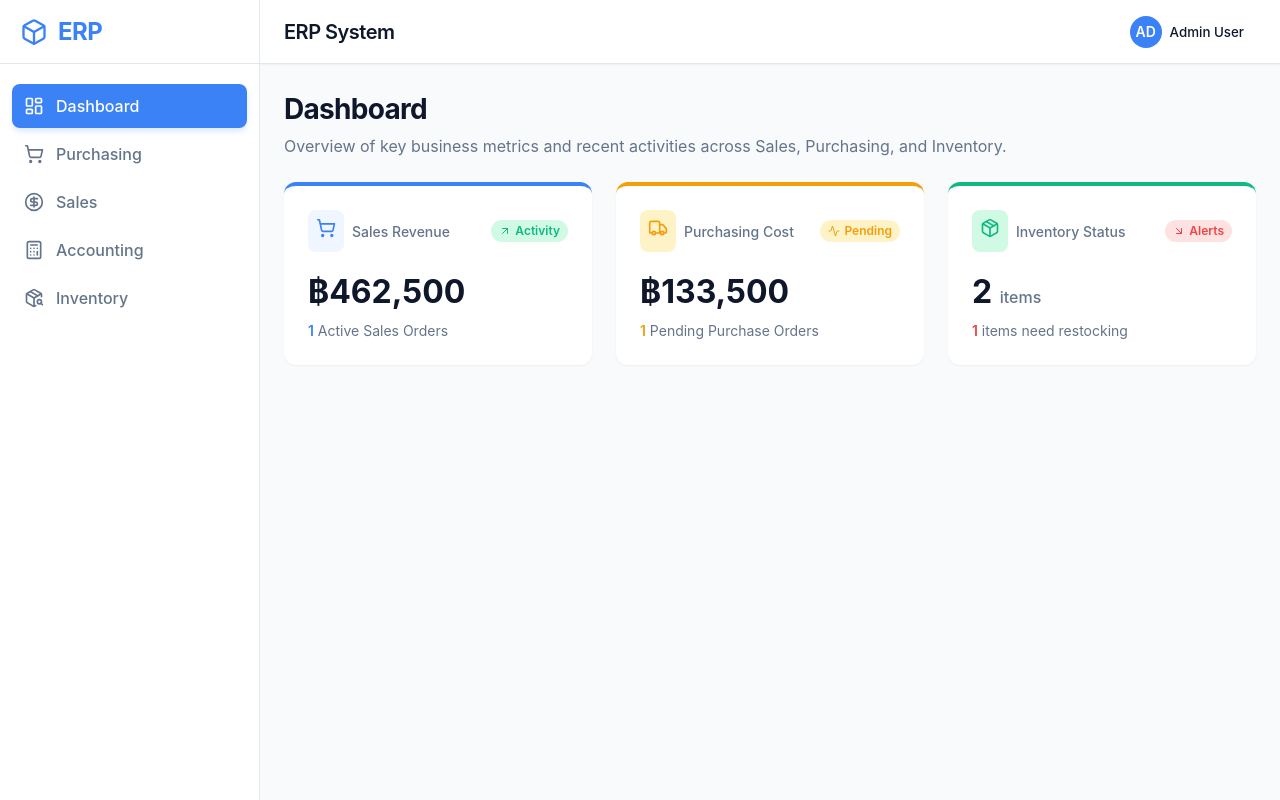
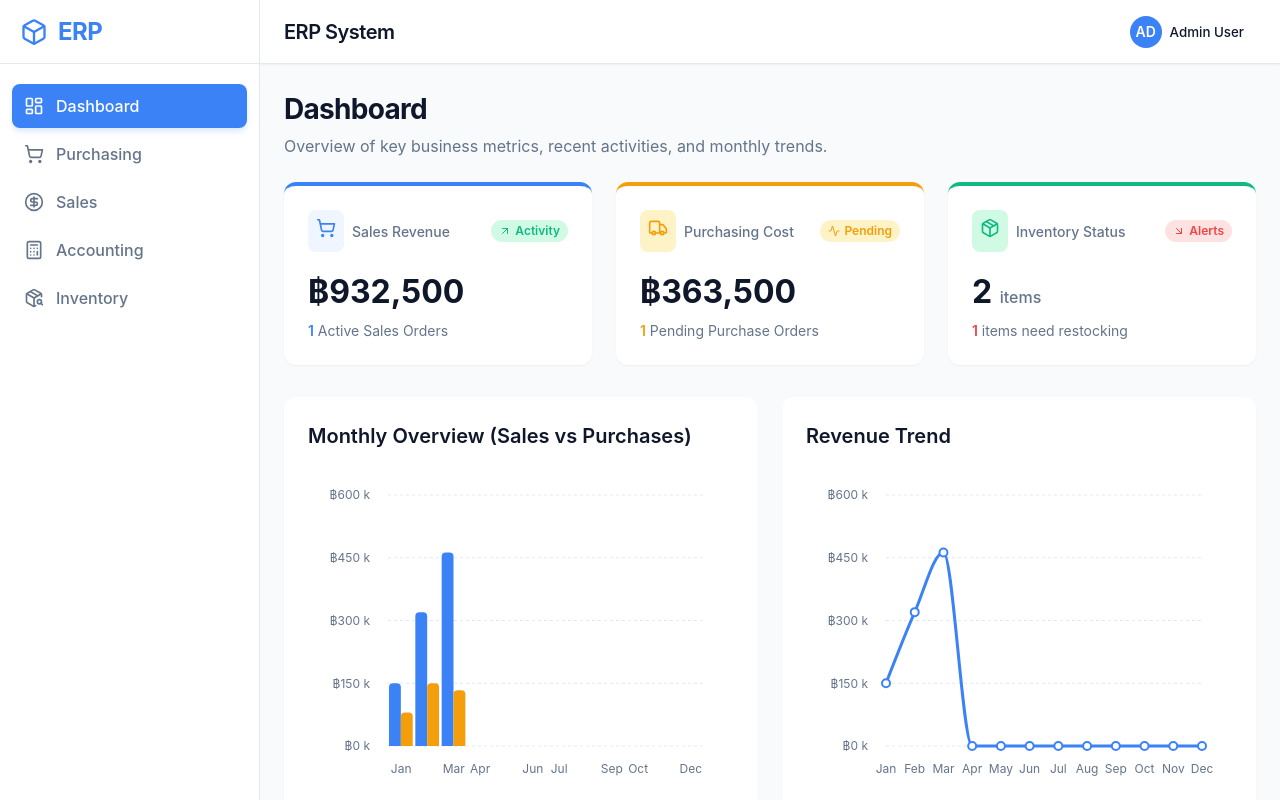
Before and after one commit to benchaphong/QERP, a React (Vite) app: page /dashboard in a window 1280 px wide. Built offline with nearby package versions, Linux system fonts and the light colour scheme.

Commit message:
feat(dashboard): add monthly charts for sales and purchases

```diff
--- a/package.json
+++ b/package.json
@@ -13,7 +13,8 @@
     "lucide-react": "^0.576.0",
     "react": "^19.2.0",
     "react-dom": "^19.2.0",
-    "react-router-dom": "^7.13.1"
+    "react-router-dom": "^7.13.1",
+    "recharts": "^3.7.0"
   },
   "devDependencies": {
     "@eslint/js": "^9.39.1",
--- a/src/context/AppContext.jsx
+++ b/src/context/AppContext.jsx
@@ -13,14 +13,18 @@ export const AppProvider = ({ children }) => {
 
     // Sales State
     const [salesOrders, setSalesOrders] = useState([
-        { id: 'SO-2026-001', customer: 'Global Retail Corp', date: '2026-03-01', total: 450000, status: 'Completed', items: [{ productId: 1, quantity: 128, price: 3500 }] },
-        { id: 'SO-2026-002', customer: 'Local Shop XYZ', date: '2026-03-02', total: 12500, status: 'Processing', items: [{ productId: 2, quantity: 4, price: 2800 }] },
+        { id: 'SO-2026-001', customer: 'Global Retail Corp', date: '2026-01-15', total: 150000, status: 'Completed', items: [{ productId: 1, quantity: 128, price: 3500 }] },
+        { id: 'SO-2026-002', customer: 'Local Shop XYZ', date: '2026-02-10', total: 320000, status: 'Completed', items: [{ productId: 1, quantity: 128, price: 3500 }] },
+        { id: 'SO-2026-003', customer: 'Global Retail Corp', date: '2026-03-01', total: 450000, status: 'Completed', items: [{ productId: 1, quantity: 128, price: 3500 }] },
+        { id: 'SO-2026-004', customer: 'Local Shop XYZ', date: '2026-03-02', total: 12500, status: 'Processing', items: [{ productId: 2, quantity: 4, price: 2800 }] },
     ]);
 
     // Purchasing State
     const [purchaseOrders, setPurchaseOrders] = useState([
-        { id: 'PO-2026-001', supplier: 'Tech Gadgets Inc.', date: '2026-03-01', total: 125000, status: 'Approved', items: [{ isNewProduct: false, productId: 1, quantity: 50, price: 2500 }] },
-        { id: 'PO-2026-002', supplier: 'Office Supplies Co.', date: '2026-03-02', total: 8500, status: 'Pending', items: [{ isNewProduct: false, productId: 2, quantity: 5, price: 1700 }] },
+        { id: 'PO-2026-001', supplier: 'Tech Gadgets Inc.', date: '2026-01-20', total: 80000, status: 'Approved', items: [{ isNewProduct: false, productId: 1, quantity: 50, price: 2500 }] },
+        { id: 'PO-2026-002', supplier: 'Office Supplies Co.', date: '2026-02-05', total: 150000, status: 'Approved', items: [{ isNewProduct: false, productId: 1, quantity: 50, price: 2500 }] },
+        { id: 'PO-2026-003', supplier: 'Tech Gadgets Inc.', date: '2026-03-01', total: 125000, status: 'Approved', items: [{ isNewProduct: false, productId: 1, quantity: 50, price: 2500 }] },
+        { id: 'PO-2026-004', supplier: 'Office Supplies Co.', date: '2026-03-02', total: 8500, status: 'Pending', items: [{ isNewProduct: false, productId: 2, quantity: 5, price: 1700 }] },
     ]);
 
     // Actions
--- a/src/modules/dashboard/Dashboard.jsx
+++ b/src/modules/dashboard/Dashboard.jsx
@@ -1,6 +1,9 @@
-import React from 'react';
+import React, { useMemo } from 'react';
 import { useAppContext } from '../../context/AppContext';
 import { ShoppingCart, Package, Truck, ArrowUpRight, ArrowDownRight, Activity } from 'lucide-react';
+import {
+    BarChart, Bar, XAxis, YAxis, CartesianGrid, Tooltip, Legend, ResponsiveContainer, LineChart, Line
+} from 'recharts';
 
 const Dashboard = () => {
     const { products, salesOrders, purchaseOrders } = useAppContext();
@@ -14,12 +17,50 @@ const Dashboard = () => {
     const lowStockItems = products.filter(p => p.stock < 20).length;
     const totalProducts = products.length;
 
+    // Process data for charts
+    const monthlyData = useMemo(() => {
+        const dataMap = {};
+
+        // Month names for mapping
+        const monthNames = ["Jan", "Feb", "Mar", "Apr", "May", "Jun", "Jul", "Aug", "Sep", "Oct", "Nov", "Dec"];
+
+        // Initialize an empty map for the year 2026 based on our mock data (or current year ideally)
+        monthNames.forEach(m => {
+            dataMap[m] = { name: m, sales: 0, purchases: 0 };
+        });
+
+        // Add Sales
+        salesOrders.forEach(order => {
+            if (order.status !== 'Cancelled') {
+                const date = new Date(order.date);
+                const month = monthNames[date.getMonth()];
+                if (dataMap[month]) {
+                    dataMap[month].sales += order.total;
+                }
+            }
+        });
+
+        // Add Purchases
+        purchaseOrders.forEach(order => {
+            if (order.status !== 'Cancelled') {
+                const date = new Date(order.date);
+                const month = monthNames[date.getMonth()];
+                if (dataMap[month]) {
+                    dataMap[month].purchases += order.total;
+                }
+            }
+        });
+
+        return Object.values(dataMap);
+    }, [salesOrders, purchaseOrders]);
+
     return (
         <div className="module-container">
             <h1 className="module-title">Dashboard</h1>
-            <p className="module-desc" style={{ marginBottom: '24px' }}>Overview of key business metrics and recent activities across Sales, Purchasing, and Inventory.</p>
+            <p className="module-desc" style={{ marginBottom: '24px' }}>Overview of key business metrics, recent activities, and monthly trends.</p>
 
-            <div className="dashboard-grid" style={{ display: 'grid', gridTemplateColumns: 'repeat(auto-fit, minmax(300px, 1fr))', gap: '24px' }}>
+            {/* Top Stat Cards */}
+            <div className="dashboard-grid" style={{ display: 'grid', gridTemplateColumns: 'repeat(auto-fit, minmax(300px, 1fr))', gap: '24px', marginBottom: '32px' }}>
                 {/* Sales Section */}
                 <div className="stat-card" style={{ padding: '24px', backgroundColor: 'var(--surface-color)', borderRadius: 'var(--radius-lg)', boxShadow: 'var(--shadow-sm)', borderTop: '4px solid #3b82f6', display: 'flex', flexDirection: 'column', gap: '16px' }}>
                     <div style={{ display: 'flex', justifyContent: 'space-between', alignItems: 'center' }}>
@@ -86,6 +127,56 @@ const Dashboard = () => {
                     </div>
                 </div>
             </div>
+
+            {/* Charts Section */}
+            <div style={{ display: 'grid', gridTemplateColumns: 'repeat(auto-fit, minmax(400px, 1fr))', gap: '24px' }}>
+                {/* Monthly Sales & Purchases Overview */}
+                <div style={{ padding: '24px', backgroundColor: 'var(--surface-color)', borderRadius: 'var(--radius-lg)', boxShadow: 'var(--shadow-sm)' }}>
+                    <h3 style={{ fontSize: '1.25rem', fontWeight: '600', marginBottom: '24px', color: 'var(--text-main)' }}>Monthly Overview (Sales vs Purchases)</h3>
+                    <div style={{ width: '100%', height: 350 }}>
+                        <ResponsiveContainer>
+                            <BarChart
+                                data={monthlyData}
+                                margin={{ top: 20, right: 30, left: 20, bottom: 5 }}
+                            >
+                                <CartesianGrid strokeDasharray="3 3" vertical={false} stroke="var(--border-color)" />
+                                <XAxis dataKey="name" axisLine={false} tickLine={false} tick={{ fill: 'var(--text-muted)', fontSize: 12 }} dy={10} />
+                                <YAxis axisLine={false} tickLine={false} tick={{ fill: 'var(--text-muted)', fontSize: 12 }} dx={-10} tickFormatter={(value) => `฿${value / 1000} k`} />
+                                <Tooltip
+                                    contentStyle={{ backgroundColor: 'var(--surface-color)', borderRadius: '8px', border: '1px solid var(--border-color)', boxShadow: 'var(--shadow-md)' }}
+                                    formatter={(value) => [`฿${value.toLocaleString()} `, undefined]}
+                                />
+                                <Legend wrapperStyle={{ paddingTop: '20px' }} />
+                                <Bar dataKey="sales" name="Sales Revenue" fill="#3b82f6" radius={[4, 4, 0, 0]} barSize={20} />
+                                <Bar dataKey="purchases" name="Purchasing Cost" fill="#f59e0b" radius={[4, 4, 0, 0]} barSize={20} />
+                            </BarChart>
+                        </ResponsiveContainer>
+                    </div>
+                </div>
+
+                {/* Monthly Trend Line Chart */}
+                <div style={{ padding: '24px', backgroundColor: 'var(--surface-color)', borderRadius: 'var(--radius-lg)', boxShadow: 'var(--shadow-sm)' }}>
+                    <h3 style={{ fontSize: '1.25rem', fontWeight: '600', marginBottom: '24px', color: 'var(--text-main)' }}>Revenue Trend</h3>
+                    <div style={{ width: '100%', height: 350 }}>
+                        <ResponsiveContainer>
+                            <LineChart
+                                data={monthlyData}
+                                margin={{ top: 20, right: 30, left: 20, bottom: 5 }}
+                            >
+                                <CartesianGrid strokeDasharray="3 3" vertical={false} stroke="var(--border-color)" />
+                                <XAxis dataKey="name" axisLine={false} tickLine={false} tick={{ fill: 'var(--text-muted)', fontSize: 12 }} dy={10} />
+                                <YAxis axisLine={false} tickLine={false} tick={{ fill: 'var(--text-muted)', fontSize: 12 }} dx={-10} tickFormatter={(value) => `฿${value / 1000} k`} />
+                                <Tooltip
+                                    contentStyle={{ backgroundColor: 'var(--surface-color)', borderRadius: '8px', border: '1px solid var(--border-color)', boxShadow: 'var(--shadow-md)' }}
+                                    formatter={(value) => [`฿${value.toLocaleString()} `, undefined]}
+                                />
+                                <Legend wrapperStyle={{ paddingTop: '20px' }} />
+                                <Line type="monotone" dataKey="sales" name="Sales Revenue" stroke="#3b82f6" strokeWidth={3} dot={{ r: 4, strokeWidth: 2 }} activeDot={{ r: 6 }} />
+                            </LineChart>
+                        </ResponsiveContainer>
+                    </div>
+                </div>
+            </div>
         </div>
     );
 };
```
Also changed, not shown: 1 other file (tests, documents, lock files or other folders).
